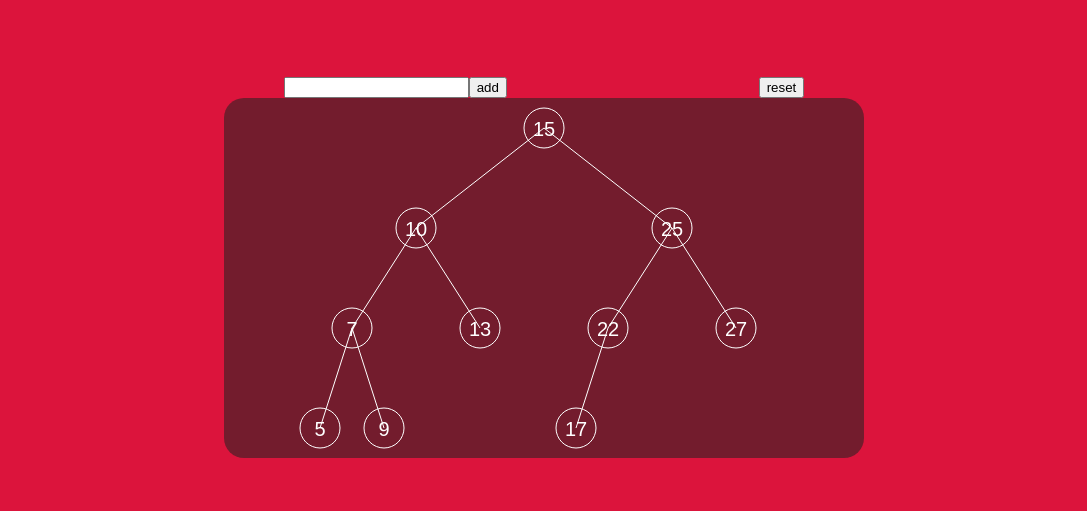
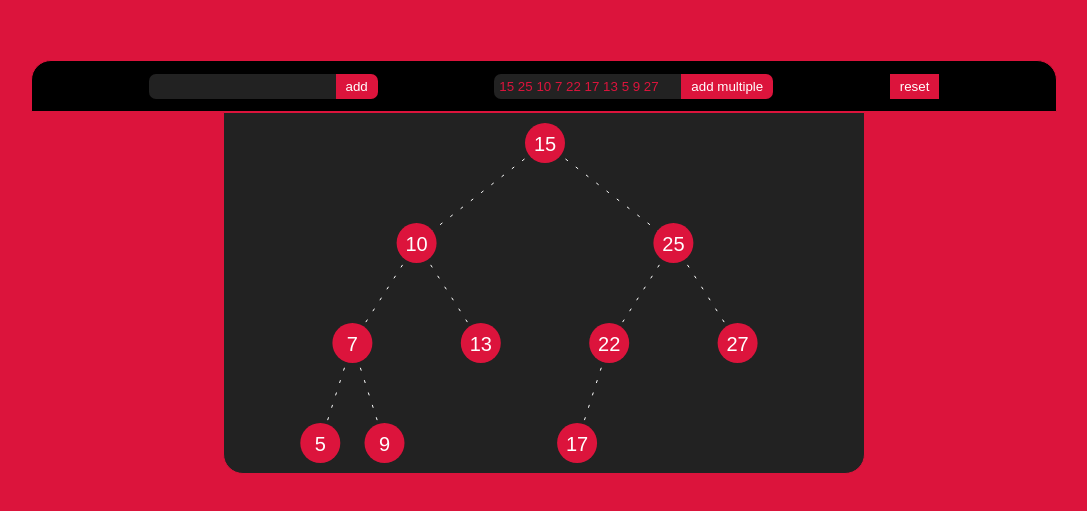
Before and after one commit to piyush1510/binary-tree-visualizer, a React (Create React App) app: page / in a window 1280 px wide. Shown: the part 131-642 px from the top of the page, without its empty margins (96-1183 px from the left). Built offline with nearby package versions, Linux system fonts and the light colour scheme.

Commit message:
style changes converted draw prerder to postorder for lines small style changes

```diff
--- a/src/App.css
+++ b/src/App.css
@@ -8,12 +8,36 @@
   flex-direction: column;
 }
 #board{
-  background-color: rgba(34, 34, 34, 0.562);
-  border-radius: 20px;
+  background-color: rgb(34, 34, 34);
+  border-radius:0 0 20px 20px;
 }
 #controls{
+  border: 1px solid crimson;
+  border-radius: 20px 20px 0 0;
+  height: 50px;
+  background-color: black;
   width: 80%;
   display: flex;
   justify-content: space-evenly;
   align-items: center;
 }
+input{
+  padding: 5px;
+  border: none;
+  border-radius: 7px 0 0 7px;
+  background-color: rgb(34, 34, 34);
+  color: crimson;
+}
+button{
+  background-color: crimson;
+  color: white;
+  border: none;
+  padding: 5px 10px 5px 10px;
+}
+button:hover{
+  background-color: rgb(112, 10, 31);
+
+}
+canvas{
+  border: 1px solid crimson;
+}
--- a/src/App.js
+++ b/src/App.js
@@ -1,6 +1,5 @@
 import React, {Component} from 'react';
 import './App.css';
-import BST from './BST';
 import Canvas from './Canvas';
 
 export default class App extends Component {
@@ -10,10 +9,18 @@ export default class App extends Component {
     // [15,25,10,7,22,17,13,5,9,27]
   }
   handleAdd() {
-    const data = document.querySelector('#add').value;
-    console.log(data);
+    var data = document.querySelector('#add').value;
     const input = this.state.input;
-    input.push(data);
+    data=parseInt(data);
+    if(!data)return
+    input.push(parseInt(data));
+    this.setState({input});
+  }
+  handleAddMultiple(){
+    var str = document.querySelector('#addM').value;
+    var input=str.split(' ')
+    for(let i=0;i<input.length;i++)
+    input[i]=parseInt(input[i]);
     this.setState({input});
   }
   render() {
@@ -22,7 +29,17 @@ export default class App extends Component {
         <div id="controls">
           <div>
             <input id="add" type="number"></input>
-            <button onClick={(e) => this.handleAdd()}>add</button>
+            <button onClick={(e) => this.handleAdd()} style={{
+              borderTopRightRadius:7,
+              borderBottomRightRadius:7
+            }}>add</button>
+          </div>
+          <div>
+            <input id="addM" type="text" defaultValue="15 25 10 7 22 17 13 5 9 27"/>
+            <button onClick={(e) => this.handleAddMultiple()} style={{
+              borderTopRightRadius:7,
+              borderBottomRightRadius:7
+            }} >add multiple</button>
           </div>
           <div>
             <button onClick={(e) => this.setState({input:[]})}>reset</button>
--- a/src/Canvas.js
+++ b/src/Canvas.js
@@ -1,22 +1,15 @@
-import React, { Component } from 'react'
+import React, {Component} from 'react';
 import BST from './BST';
 
 export default class Canvas extends Component {
-    constructor(props){
-        super(props)
+  constructor(props) {
+    super(props);
     console.log(props.input);
   }
   draw(ctx, x, y, node, w) {
-        ctx.beginPath();
+    if (node.left) {
       ctx.strokeStyle = '#fff';
-        ctx.arc(x, y, 20, 0, 2 * Math.PI);
-        ctx.stroke();
-        ctx.beginPath();
-        ctx.fillStyle = '#fff';
-        ctx.font = 'normal 20px Arial';
-        ctx.textAlign = 'center';
-        ctx.fillText(node.data.toString(), x, y + 8);
-        if (node.left) {
+      ctx.setLineDash([3, 10]);
       ctx.beginPath();
       ctx.moveTo(x, y);
       ctx.lineTo(x - w, y + 100);
@@ -24,15 +17,25 @@ export default class Canvas extends Component {
       this.draw(ctx, x - w, y + 100, node.left, w * 0.5);
     }
     if (node.right) {
+      ctx.strokeStyle = '#fff';
+      ctx.setLineDash([3, 10]);
       ctx.beginPath();
       ctx.moveTo(x, y);
       ctx.lineTo(x + w, y + 100);
       ctx.stroke();
       this.draw(ctx, x + w, y + 100, node.right, w * 0.5);
     }
+    ctx.beginPath();
+    ctx.fillStyle = 'crimson';
+    ctx.arc(x, y, 20, 0, 2 * Math.PI);
+    ctx.fill();
+    ctx.beginPath();
+    ctx.fillStyle = '#fff';
+    ctx.font = 'normal 20px Arial';
+    ctx.textAlign = 'center';
+    ctx.fillText(node.data.toString(), x, y + 8);
   }
   componentDidMount() {
-
     const canvas = document.querySelector('#board');
     canvas.width = window.screen.width * 0.8;
     canvas.height = window.screen.height * 0.6;
@@ -40,21 +43,20 @@ export default class Canvas extends Component {
     ctx.clearRect(0, 0, canvas.width, canvas.height);
     var w = canvas.offsetWidth;
     var tree = new BST();
-        this.props.input.map(i=>tree.insert(i))
-        if(tree.root)
-        this.draw(ctx, parseInt(w / 2), 30, tree.root, w*0.2);
+    this.props.input.map((i) => tree.insert(i));
+    if (tree.root) this.draw(ctx, parseInt(w / 2), 30, tree.root, w * 0.2);
     // console.log(tree);
     // tree.inOrder();
   }
   componentDidUpdate() {
+    console.log(this.props.input);
     const canvas = document.querySelector('#board');
     const ctx = canvas.getContext('2d');
     ctx.clearRect(0, 0, canvas.width, canvas.height);
     var w = canvas.offsetWidth;
     var tree = new BST();
-        this.props.input.map(i=>tree.insert(i))
-        if(tree.root)
-        this.draw(ctx, parseInt(w / 2), 30, tree.root, w*0.2);
+    this.props.input.map((i) => tree.insert(i));
+    if (tree.root) this.draw(ctx, parseInt(w / 2), 30, tree.root, w * 0.2);
     // console.log(tree);
     // tree.inOrder();
   }
@@ -63,6 +65,6 @@ export default class Canvas extends Component {
       <div>
         <canvas id="board" />
       </div>
-        )
+    );
   }
 }
```
Lines whose indentation alone changed are shown as unchanged.
